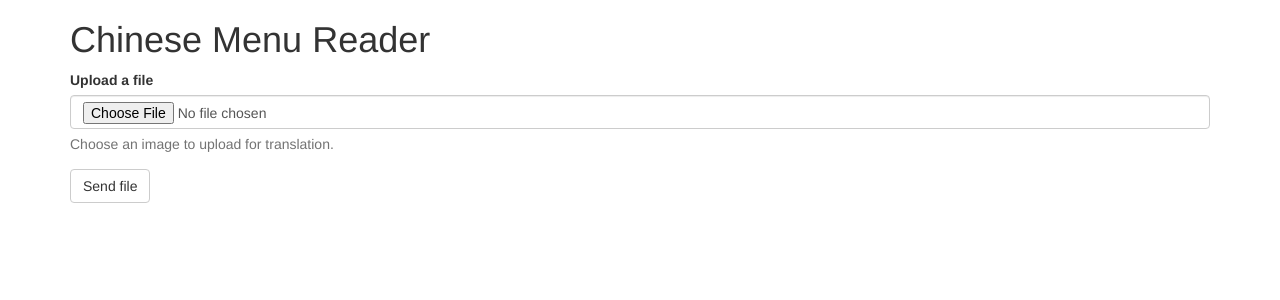
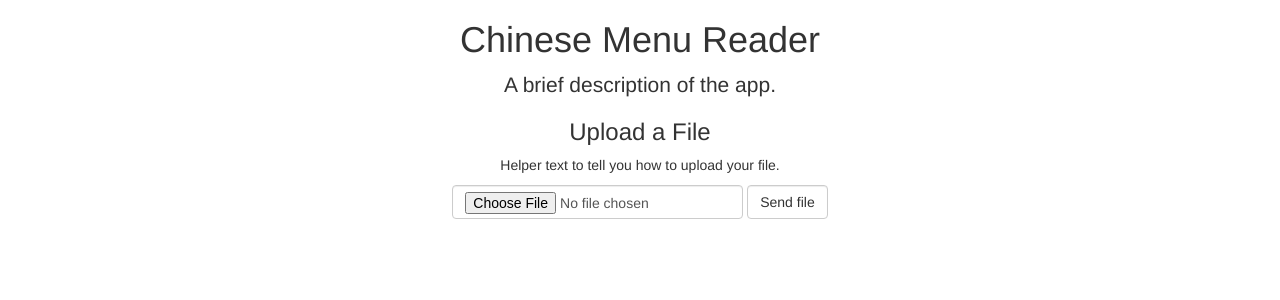
Before and after one commit to ejanzer/project_prototype, a Flask app: page / in a window 1280 px wide. Shown: the top 300 px of the page. Run offline with Flask 2, Linux system fonts and the light colour scheme; some libraries are stand-ins or nearby versions.

Commit message:
improved image processing, cleaning up css

```diff
--- a/app.py
+++ b/app.py
@@ -6,7 +6,7 @@ import os
 import pytesser
 from StringIO import StringIO
 from werkzeug.utils import secure_filename
-from PIL import Image, ImageOps
+from PIL import Image, ImageOps, ImageFilter
 from urllib import urlopen
 
 
@@ -23,33 +23,59 @@ def allowed_file(filename):
     """Check if the filename ends in one of the allowed extensions"""
     return '.' in filename and filename.rsplit('.', 1)[1] in ALLOWED_EXTENSIONS
 
+def prepare_image(im):
+    """Prepare the image by smoothing it and converting to grayscale."""
+    im = im.filter(ImageFilter.SMOOTH_MORE)
+    im = im.filter(ImageFilter.SMOOTH_MORE)
+    if 'L' != im.mode:
+        im = im.convert('L')
+
+    return im
+
+def remove_noise_by_pixel(im, column, line, pass_factor):
+    """Change a certain pixel to white or black depending on how it compares to threshold."""
+    if im.getpixel((column, line)) < pass_factor:
+        # If the color value of an image is less than the pass factor, make it black.
+        return (0)
+    # Otherwise, make it white.
+    return (255)
+
+def remove_noise(im, pass_factor):
+    """Go through every pixel and convert to white or black based on a threshold pixel."""
+    # for every pixel in the image
+    for column in range(im.size[0]):
+        for line in range(im.size[1]):
+            # if it's darker than a certain value, replace with black.
+            # otherwise, replace with white.
+            value = remove_noise_by_pixel(im, column, line, pass_factor)
+            im.putpixel((column, line), value)
+    return im
+
 def normalize_image(image_path):
     """Convert image to grayscale and heighten contrast to optimize for Tesseract."""
 
     # open the image from the path
     im = Image.open(image_path)
 
-    # convert image to palette mode for equalizing
-    palette = im.convert("P")
+    # smooth image (get rid of little lines, dots) and convert to grayscale
+    im = prepare_image(im)
 
-    # equalize image
-    contrast = ImageOps.equalize(palette)
+    # remove noise in the image by converting everything to black or white
+    # pass factor is the color threshold for determining whether a pixel becomes
+    # black or white
+    # TODO: Calculate pass factor based on darkest color value in image somehow?
+    pass_factor = 150
+    im = remove_noise(im, pass_factor)
 
-    # convert image to grayscale
-    bw = contrast.convert('1')
-
-    im = bw
-
-    # save the image
     im.save(image_path)
 
     return im
 
+
 def process_image(path):
     """Run the image through Tesseract and get text."""
 
-    # do some pre-processing to optimize the image for tesseract
-    im = normalize_image(path)
+    normalize_image(path)
     print "converted im"
 
     text = pytesser.image_file_to_string(path, lang='chi_sim', graceful_errors=True)
@@ -80,17 +106,23 @@ def get_route(image_path):
     text = process_image(image_path)
     print text
 
-    # Look up the dish in the dishes table, if it exists.
-    dish = model.session.query(model.Dish).filter_by(chin_name=text).first()
-    print dish
+    if text:
 
-    # if the dish is already in the table, return the view for that dish.
-    if dish:
-        return redirect(url_for("view_dish", id=dish.id))
+        # Look up the dish in the dishes table, if it exists.
+        dish = model.session.query(model.Dish).filter_by(chin_name=text).first()
+        print dish
 
-    # otherwise, send text to translate_text to look it up in the dictionary.
+        # if the dish is already in the table, return the view for that dish.
+        if dish:
+            return redirect(url_for("view_dish", id=dish.id))
+
+        # otherwise, send text to translate_text to look it up in the dictionary.
+        else:
+            return redirect(url_for("translate_text", text=text))
+
     else:
-        return redirect(url_for("translate_text", text=text))
+        flash("I'm sorry, I couldn't find any text in that image. Please try again.")
+        return redirect(url_for("index"))
 
 
 @app.route("/", methods=["GET"])
@@ -110,17 +142,15 @@ def upload_image():
         # file.save actually saves it on the system
         image_path = os.path.join(app.config['UPLOAD_FOLDER'], filename)
         file.save(image_path)
-        print image_path
+        #print image_path
         return get_route(image_path)
 
     else:
-        flash("Bad image filename.")
+        flash("No file, or bad image filename.")
         return redirect(url_for("index"))
 
 @app.route("/upload/webcam", methods=["POST"])
 def upload_webcam():
-    print "Entered upload webcam route"
-
     dataURL = request.form.get('dataURL')
     imgURL = dataURL.rsplit(',')[1]
     print len(imgURL)
@@ -163,9 +193,10 @@ def translate_text(text):
     # It looks like Safari on iOS automatically encodes and quotes URL strings.
     # Unquoting & decoding to get unicode text.
     if type(text) == unicode:
-        print "already unicode!"
+        #print "already unicode!"
         unitext = text
     else:
+        # I'm not sure if this is necessary, actually – looks like Flask does this for me.
         print "unquoting and decoding url"
         unquoted_chars = urllib.unquote(text)
         unitext = unquoted_chars.decode('utf-8')
--- a/static/css/main.css
+++ b/static/css/main.css
@@ -7,3 +7,13 @@ div#image-display {
     width: 640px;
     margin: 10px auto;
 }
+
+div.content-main {
+    text-align: center;
+}
+
+/*Add media queries around this so it resizes when the screen is smaller.*/
+form.upload {
+    width: 500px;
+    margin: 10px auto;
+}
--- a/templates/index.html
+++ b/templates/index.html
@@ -1,9 +1,12 @@
 {% extends 'master.html' %}
 
 {% block body %}
-    <h1>Chinese Menu Reader</h1>
+    <div class="content-main">
+        <h1 class="big-title">Chinese Menu Reader</h1>
+        <p class="lead">A brief description of the app.</p>
         <div id="webcam">
             <div id="video-feed" class="hidden">
+                <h3>Take a screenshot using your webcam.</h3>
                 <video id="video" width="640" height="480" autoplay></video>
                 <button id="snap" class="btn btn-lg btn-block btn-danger">Snap Photo</button>
             </div>
@@ -15,15 +18,17 @@
                 </form>
             </div>
         </div>
-    <form name="file-upload" role="form" class="inline" action="/" method="POST" enctype="multipart/form-data">
+        <h3>Upload a File</h3>
+        <p class="helper">Helper text to tell you how to upload your file.</p>
+        <form name="file-upload" role="form" class="upload form-inline" action="/" method="POST" enctype="multipart/form-data">
             <div class="form-group">
-            <label for="file">Upload a file</label>
+                <label for="file" class="sr-only">Upload a file</label>
                 <input type="file" name="file" class="form-control">
-            <p class="help-block">Choose an image to upload for translation.</p>
             </div>
             <div class="form-group">
-            <button type="submit" class="btn btn-default">Send file</button>
+                <button type="submit" class="btn btn-default form-control">Send file</button>
             </div>
         </form>
+    </div>
 
 {% endblock %}
```
Also changed, not shown: 1 other file. Lines whose indentation alone changed are shown as unchanged.
